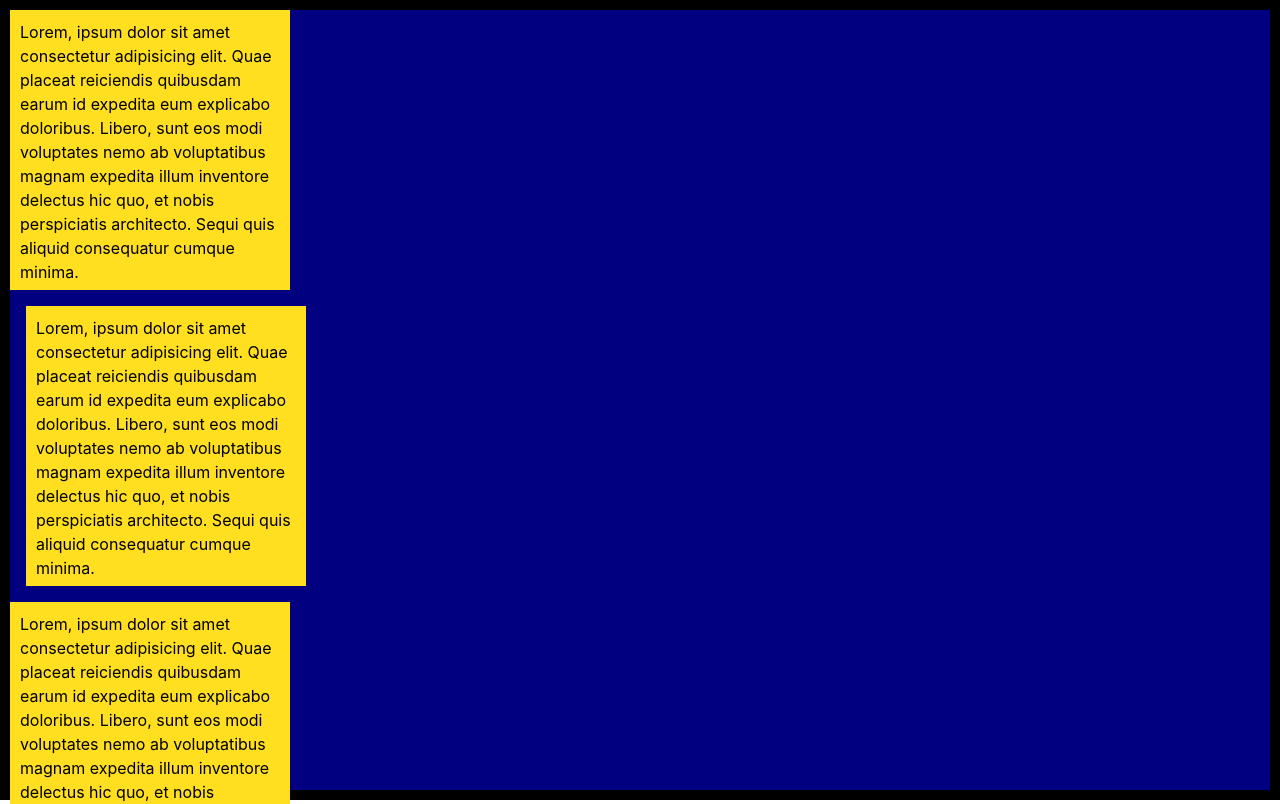
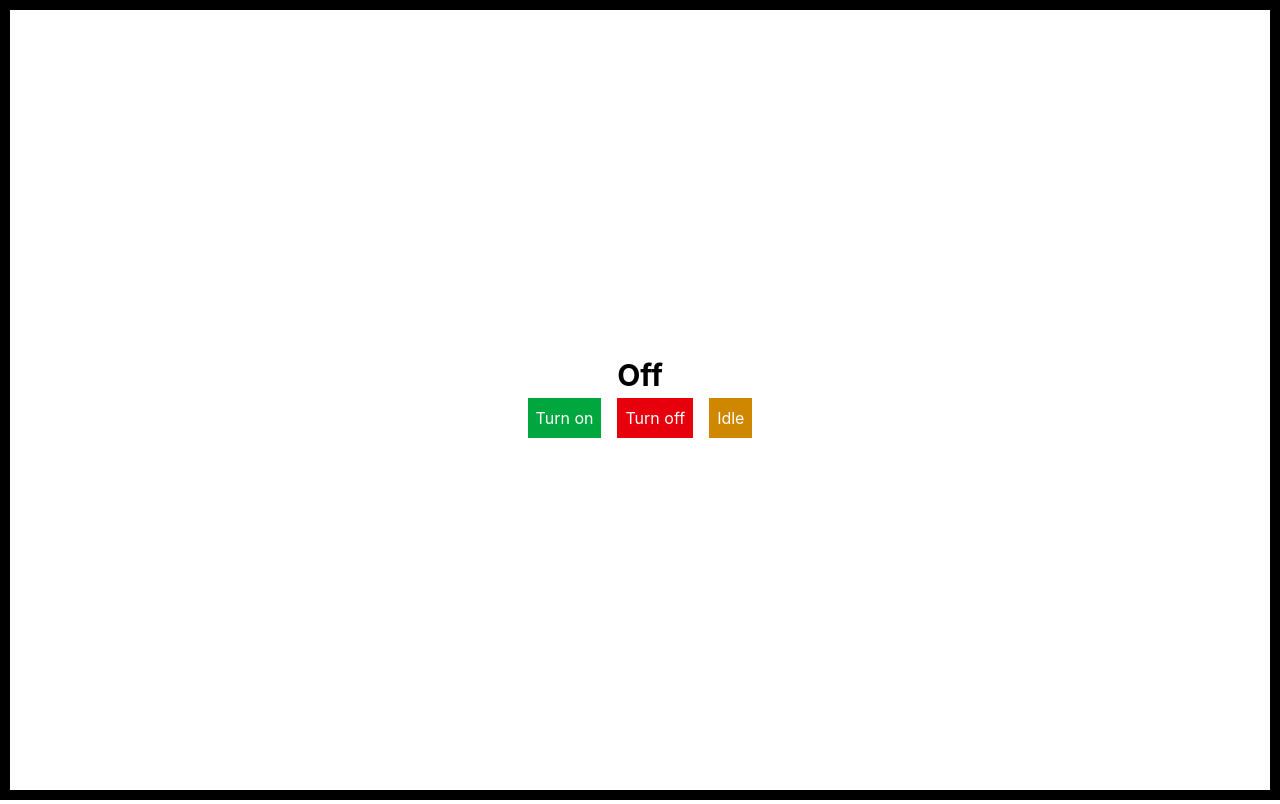
Before and after one commit to HWimalasinghe/i-computers-frontend, a React (Vite) app: page /test in a window 1280 px wide. Shown: the top 804 px of the page. Built offline with nearby package versions, Linux system fonts and the light colour scheme.

Commit message:
feat: update TestPage with status buttons and layout adjustments

```diff
--- a/pages/testPage.jsx
+++ b/pages/testPage.jsx
@@ -1,7 +1,46 @@
 export default function TestPage() {
+
+    let status = "Off";
+
     return(
+        <div className="flex w-full h-full flex-col items-center justify-center">
+            <h1 className="text-3xl font-bold">{status}</h1>
+            <div className="flex justify-center items-center w-75 h-[50px]">
+
+                <button onClick={
+                    ()=>{
+                        status = "On";
+                        console.log(status)
+                    }
+                } className="p-2 text-white bg-green-600 m-2">Turn on</button>
+                <button className="p-2 text-white bg-red-600 m-2">Turn off</button>
+                <button className="p-2 text-white bg-yellow-600 m-2">Idle</button>
+
+            </div>
+        </div>
+    )
+}
+
+
+
+
+
+
+/*
+return(
         <div className="w-full h-full">
-            <div className="w-[280px] h-[280px] bg-yellow-300 p-[10px]">
+            <div className="flex flex-col relative w-[600px] h-[600px] justify-center items-center gap-0 bg-yellow-300">
+                <div className="w-[100px] h-[100px] bg-red-600"></div>
+                <div className="fixed top-[10px] right-[10px] w-[100px] h-[100px] bg-green-600"></div>
+                <div className="absolute left-0 w-[100px] h-[100px] bg-blue-600"></div>
+                <div className="w-[100px] h-[100px] bg-white"></div>
+                <div className="w-[100px] h-[100px] bg-black"></div>
+            </div>
+        </div>
+    )
+*/
+
+/*<div className="w-[280px] h-[280px] bg-yellow-300 p-[10px]">
                 Lorem, ipsum dolor sit amet consectetur adipisicing elit. Quae placeat
             reiciendis quibusdam earum id expedita eum explicabo doloribus.
             Libero, sunt eos modi voluptates nemo ab voluptatibus magnam expedita
@@ -32,27 +71,4 @@ export default function TestPage() {
             Libero, sunt eos modi voluptates nemo ab voluptatibus magnam expedita
             illum inventore delectus hic quo, et nobis perspiciatis architecto. Sequi quis aliquid
             consequatur cumque minima.
-            </div>
-
-        </div>
-    )
-}
-
-
-
-
-
-
-/*
-return(
-        <div className="w-full h-full">
-            <div className="flex flex-col relative w-[600px] h-[600px] justify-center items-center gap-0 bg-yellow-300">
-                <div className="w-[100px] h-[100px] bg-red-600"></div>
-                <div className="fixed top-[10px] right-[10px] w-[100px] h-[100px] bg-green-600"></div>
-                <div className="absolute left-0 w-[100px] h-[100px] bg-blue-600"></div>
-                <div className="w-[100px] h-[100px] bg-white"></div>
-                <div className="w-[100px] h-[100px] bg-black"></div>
-            </div>
-        </div>
-    )
-*/
+            </div>*/
--- a/src/App.jsx
+++ b/src/App.jsx
@@ -12,7 +12,7 @@ import { Routes, Route } from "react-router-dom";
 function App() {
   return (
 
-   <div className = "w-full h-screen border-10 bg-ascent">
+   <div className = "w-full h-screen border-10">
     <Routes>
       <Route path="/" element={<HomePage/>} />
       <Route path="/login" element={<LoginPage/>} />
```
